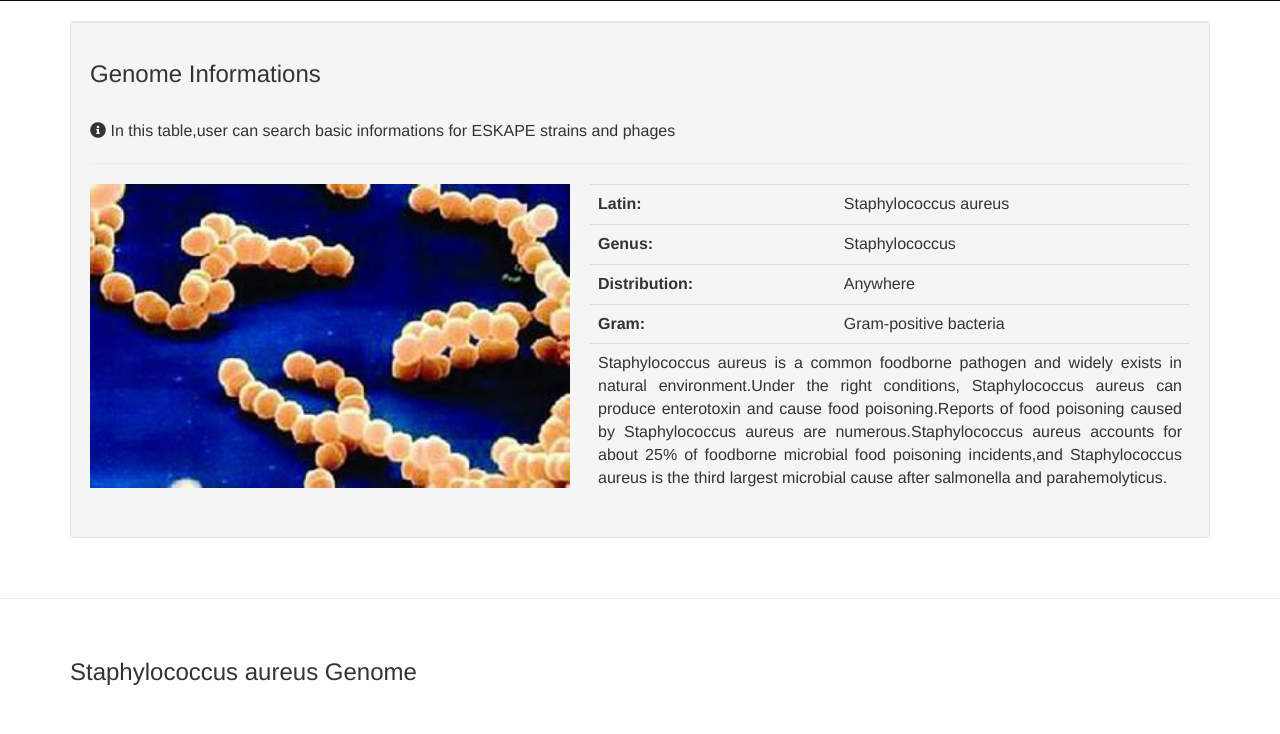
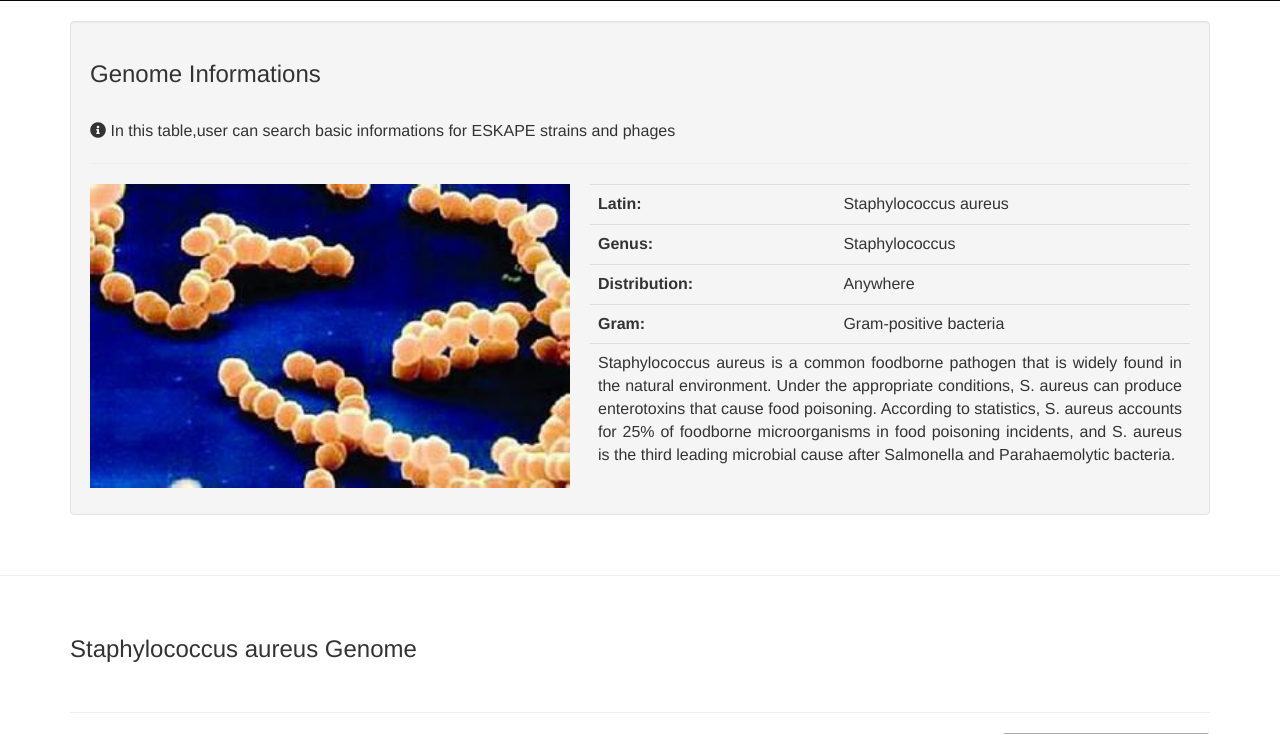
Before and after one commit to hzaurzli/ESKtides, a Flask app: page /strains1.html?strains=Staphylococcus_aureus in a window 1280 px wide; the page is wider, and only the part inside the window is pictured. Shown: the part 228-962 px from the top of that part. Run offline with Flask 3, Linux system fonts and the light colour scheme; tables that the repository leaves empty hold one stand-in row (values such as "Sample post"); some libraries are stand-ins or nearby versions.

Commit message:
Add files via upload

```diff
--- a/templates/home.html
+++ b/templates/home.html
@@ -139,9 +139,9 @@
         <p><i class = "fa fa-info-circle"></i>
             Antibiotic resistance is one of the biggest threats in global health, food security and development,
             antimicrobial peptide(AMPs) possess exceptional structural and functional variety,
-            natural AMPs have been proposed as promising alternatives to traditional antibiotics and as potential next-generation antimicrobial agents <b>(<em>Payel Das et al 2021</em>)</b>.
-            ESKAPE is a huge challenge for public health. AMPs mined from the host often have good bactericidal effect on the host.
-            In this study, We mined natural peptides based on ESKAPE peptidoglycan hydrolases based on ESKAPE strains and their phages.
+            natural AMPs have been proposed as promising alternatives to traditional antibiotics and potential next-generation antimicrobial agents <b>(<em>Payel Das et al 2021</em>)</b>.
+            ESKAPE is a huge challenge for public health. AMPs mined from their host often have good bactericidal effect on the host.
+            In this study, We mined natural peptides based on ESKAPE peptidoglycan hydrolases derived from ESKAPE strains and their phages.
         </p>
         <br>
         <p><i class = "fa fa-info-circle"></i>
--- a/templates/strains1.html
+++ b/templates/strains1.html
@@ -282,7 +282,7 @@ document.addEventListener('DOMContentLoaded',function(){//生命周期函数，
         $("#genus").html('Staphylococcus');
         $("#dis").html('Anywhere');
         $("#gram").html('Gram-positive bacteria');
-        var contact_table = 'Staphylococcus aureus is a common foodborne pathogen and widely exists in natural environment.Under the right conditions, Staphylococcus aureus can produce enterotoxin and cause food poisoning.Reports of food poisoning caused by Staphylococcus aureus are numerous.Staphylococcus aureus accounts for about 25% of foodborne microbial food poisoning incidents,and Staphylococcus aureus is the third largest microbial cause after salmonella and parahemolyticus.';
+        var contact_table = 'Staphylococcus aureus is a common foodborne pathogen that is widely found in the natural environment. Under the appropriate conditions, S. aureus can produce enterotoxins that cause food poisoning. According to statistics, S. aureus accounts for 25% of foodborne microorganisms in food poisoning incidents, and S. aureus is the third leading microbial cause after Salmonella and Parahaemolytic bacteria.';
         $("#contact").html(contact_table);
 	  }
     else if(name == 'Enterococcus Faecium Genome'){
@@ -299,7 +299,7 @@ document.addEventListener('DOMContentLoaded',function(){//生命周期函数，
         $("#genus").html('Enterococcus genus');
         $("#dis").html('Human and animal intestines');
         $("#gram").html('Gram-positive bacteria');
-        var contact_table = 'Enterococcus faecium is a round or oval, single, paired or short chain of gram-positive coccus, no spore, no flagellate, aerobic or facultative anaerobic bacteria, observed under oil microscope Enterococcus faecium body is more solitary, less opposite and chain. Enterococcus faecium has high nutritional requirements. After being cultured at 37℃ on the blood plate for 18h, it can form pale, opaque, smooth and round colonies with a diameter of 0.5 ~ 1mm without hemolysis. It can grow rapidly in YPD and MRS Medium.';
+        var contact_table = 'Enterococcus faecium is a round or oval, single, paired or short chain of gram-positive coccus, no spore, no flagellate, aerobic or facultative anaerobic bacteria, observed under oil microscope Enterococcus faecium body is more solitary, less opposite and chain. Enterococcus faecium has high nutritional requirements. After being cultured at 37℃ on the blood plate for 18h, it can form pale, opaque, smooth and round colonies with a diameter of 0.5 ~ 1mm, without hemolysis. It can grow rapidly in YPD and MRS Medium.';
         $("#contact").html(contact_table);
 	  }
     else if(name == 'Klebsiella pneumoniae Genome'){
@@ -333,7 +333,7 @@ document.addEventListener('DOMContentLoaded',function(){//生命周期函数，
         $("#genus").html('Acinetobacter genus');
         $("#dis").html('Natural water and soil,hospital environment and human skin');
         $("#gram").html('Gram-negative bacteria');
-        var contact_table = 'Acinetobacter baumannii is a strictly aerobic, non-lactose fermentation conditional pathogen, no flagellate, not high mobility, but strong vitality, can exist widely in nature. This bacterium is a common nosocomial infection in Acinetobacter and is also a pathogen of aquaculture animals.Acinetobacter Baumannii has become a major source of hospital infections, especially in intensive care units. Due to the overuse of antibiotics, the bacterium has become resistant to Acinetobacter baumannii and become "multidrug-resistant Acinetobacter Baumannii". The only way to combat multidrug-resistant Acinetobacter baumannii is with a back-line antibiotic like tigeromycin.';
+        var contact_table = 'Acinetobacter baumannii is a strictly aerobic, non-lactose fermentation conditional pathogen, no flagellate, not high mobility, but strong vitality, can exist widely in nature. This bacterium is a common nosocomial infection in Acinetobacter and is also a pathogen of aquaculture animals.Acinetobacter Baumannii has become a major source of hospital infections, especially in intensive care units. Due to the overuse of antibiotics, the bacterium has become resistant to Acinetobacter baumannii and become "multidrug-resistant Acinetobacter Baumannii". The only way to combat multidrug-resistant Acinetobacter baumannii is a back-line antibiotic like tigeromycin.';
         $("#contact").html(contact_table);
     }
     else if(name == 'Pseudomonas aeruginosa Genome'){
@@ -367,7 +367,7 @@ document.addEventListener('DOMContentLoaded',function(){//生命周期函数，
         $("#genus").html('Enteroaerobacter');
         $("#dis").html('Animal intestines,feces,river water,soil and feed');
         $("#gram").html('Gram-negative bacteria');
-        var contact_table = 'Enterobacter aerogenes live mainly in the intestines of humans and animals. The normal flora of the human body only occasionally causes disease under special circumstances when the human body is weak. It also lives in water, soil and spoilage. But you can survive alone. Enterobacteriaceae can adapt to a wide range of temperatures, between 15 and 40℃. Enterobacter aerogenes is most suitable to grow in the temperature of 30℃, pH=7 environment. Enterobacter aerobacter is widely found in water, soil and other environments. It can cause urinary tract infection, respiratory tract infection, wound infection, sepsis and other diseases.';
+        var contact_table = 'Enterobacteriaceae is widely found in water, soil and other environments. It can cause urinary tract infections, respiratory tract infections, wound infections, sepsis and other diseases. Enterobacter aerogenes lives mainly in the intestinal tract of humans and animals. The normal flora of the human body only occasionally causes disease in exceptional cases of human weakness. Enterobacteriaceae are adapted to grow in the temperature range of 15-40°C. The optimum temperature for growth of Enterobacter aerogenes is 30°C and the optimum pH=7.';
         $("#contact").html(contact_table);
     }
      else if(name == 'Enterobacter cloacae Genome'){
@@ -399,7 +399,7 @@ document.addEventListener('DOMContentLoaded',function(){//生命周期函数，
         $("#genus").html('Eschella');
         $("#dis").html('Human and animal intestinal normal host');
         $("#gram").html('Gram-negative bacteria');
-        var contact_table = 'Escherichia coli is a short bacterium with blunt rounded ends and gram negative. Sometimes because of the different environment, individual thalli appear approximately spherical rod or long filament; E. coli are usually found in single or two, but they do not form long chains. Most E. coli strains have capsular or microcapsular structure, but can not form spores. Most E. coli strains grow pili, some of which are host-specific pili that have adhesion to the host and some other tissues or cells. The biochemical metabolism of E. coli is very active. Escherichia coli can ferment glucose to produce acid and gas, individual strains do not produce gas, Escherichia coli can also ferment a variety of carbohydrates, can also use a variety of organic acid salts.';
+        var contact_table = 'Escherichia coli is Gram-negative short bacterium with bluntly rounded ends, depending on the environment, individual strains appear as nearly spherical rods or long filaments. E. coli usually occurs as a single or two, but does not form long chains. Most E. coli strains have vesicular or microcystic structures, but cannot form spores with host-specific cilia in their growth cilia, which have adhesion to the host and some other tissues or cells. The biochemical metabolism of E. coli is very active and can be used to ferment glucose to produce acids and gases, (individual strains do not produce gases), ferment various carbohydrates, and utilize various organic acid salts.';
         $("#contact").html(contact_table);
     }
 
```
Also changed, not shown: templates/help.html (+4 -4 lines).
